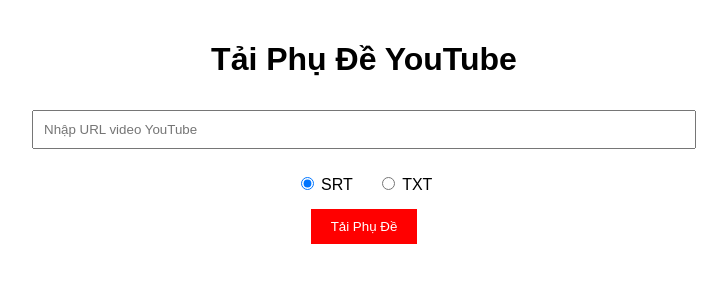
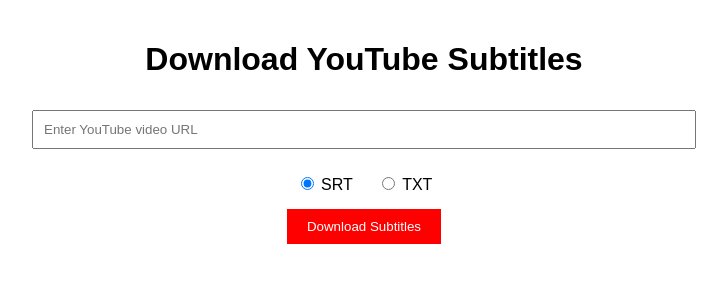
Before and after one commit to NDuyToan/download-sub-youtube, a Flask app: page / in a window 1280 px wide. Shown: the top 300 px of the page, without its empty margins (276-1003 px from the left). Run offline with Flask 3, Linux system fonts and the light colour scheme.

Commit message:
feat: change language to english

```diff
--- a/templates/index.html
+++ b/templates/index.html
@@ -38,12 +38,12 @@
   </head>
   <body>
     <div class="container">
-      <h1>Tải Phụ Đề YouTube</h1>
+      <h1>Download YouTube Subtitles</h1>
       <form method="POST">
         <input
           type="text"
           name="url"
-          placeholder="Nhập URL video YouTube"
+          placeholder="Enter YouTube video URL"
           required
         />
         <br />
@@ -53,7 +53,7 @@
           </label>
           <label> <input type="radio" name="format" value="txt" /> TXT </label>
         </div>
-        <button type="submit">Tải Phụ Đề</button>
+        <button type="submit">Download Subtitles</button>
       </form>
     </div>
   </body>
```
